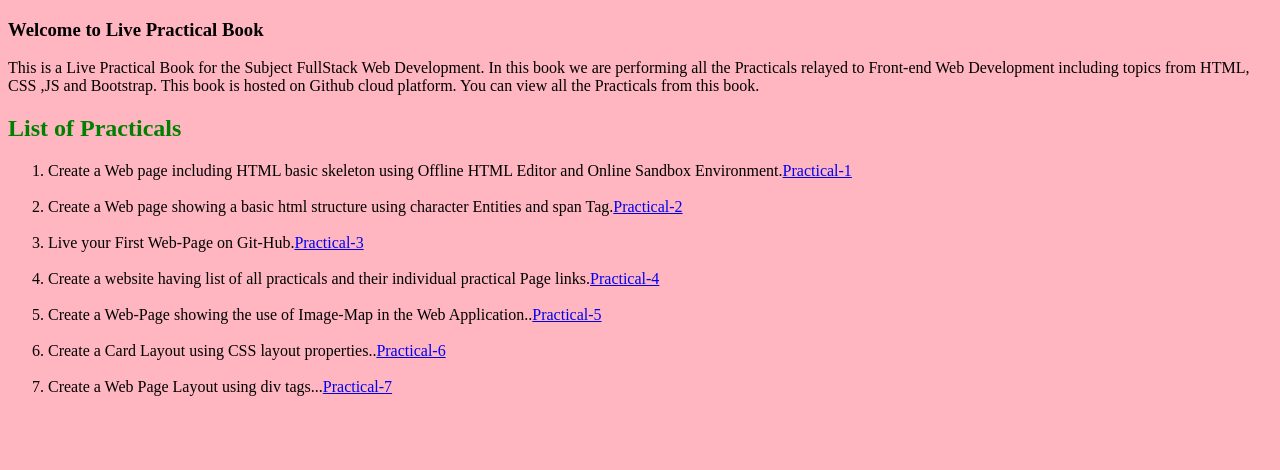
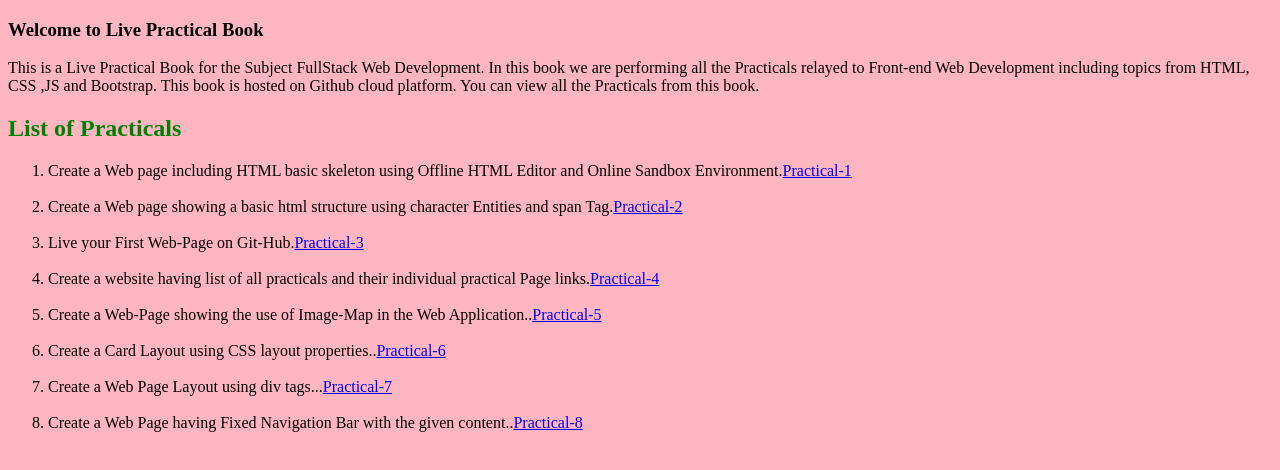
Before and after one commit to naman2807/FullStack-Practical-2021, a plain HTML site: page index.html in a window 1280 px wide. Drawn offline with Linux system fonts and the light colour scheme.

Commit message:
updated index.html

```diff
--- a/index.html
+++ b/index.html
@@ -20,6 +20,7 @@
         <li>Create a Web-Page showing the use of Image-Map in the Web Application..<a href="./pages/Practical-5.html">Practical-5</a></li><br>
         <li>Create a Card Layout using CSS layout properties..<a href="./pages/Practical-6.html">Practical-6</a></li><br>
         <li>Create a Web Page Layout using div tags...<a href="./pages/Practical-7.html">Practical-7</a></li><br>
+        <li>Create a Web Page having Fixed Navigation Bar with the given content..<a href="./pages/Practical-8.html">Practical-8</a></li><br>
     </ol>
 </body>
 </html>
```
